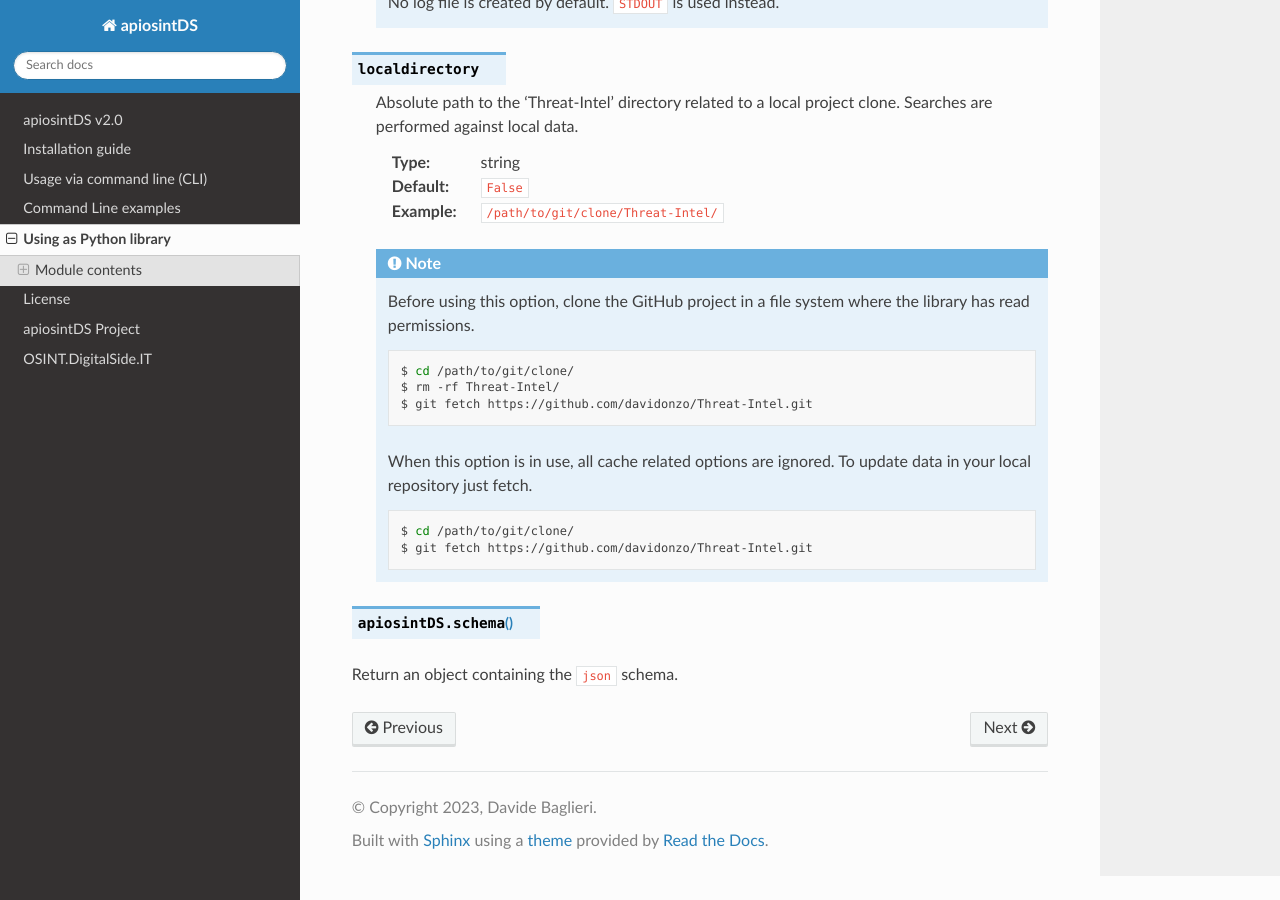
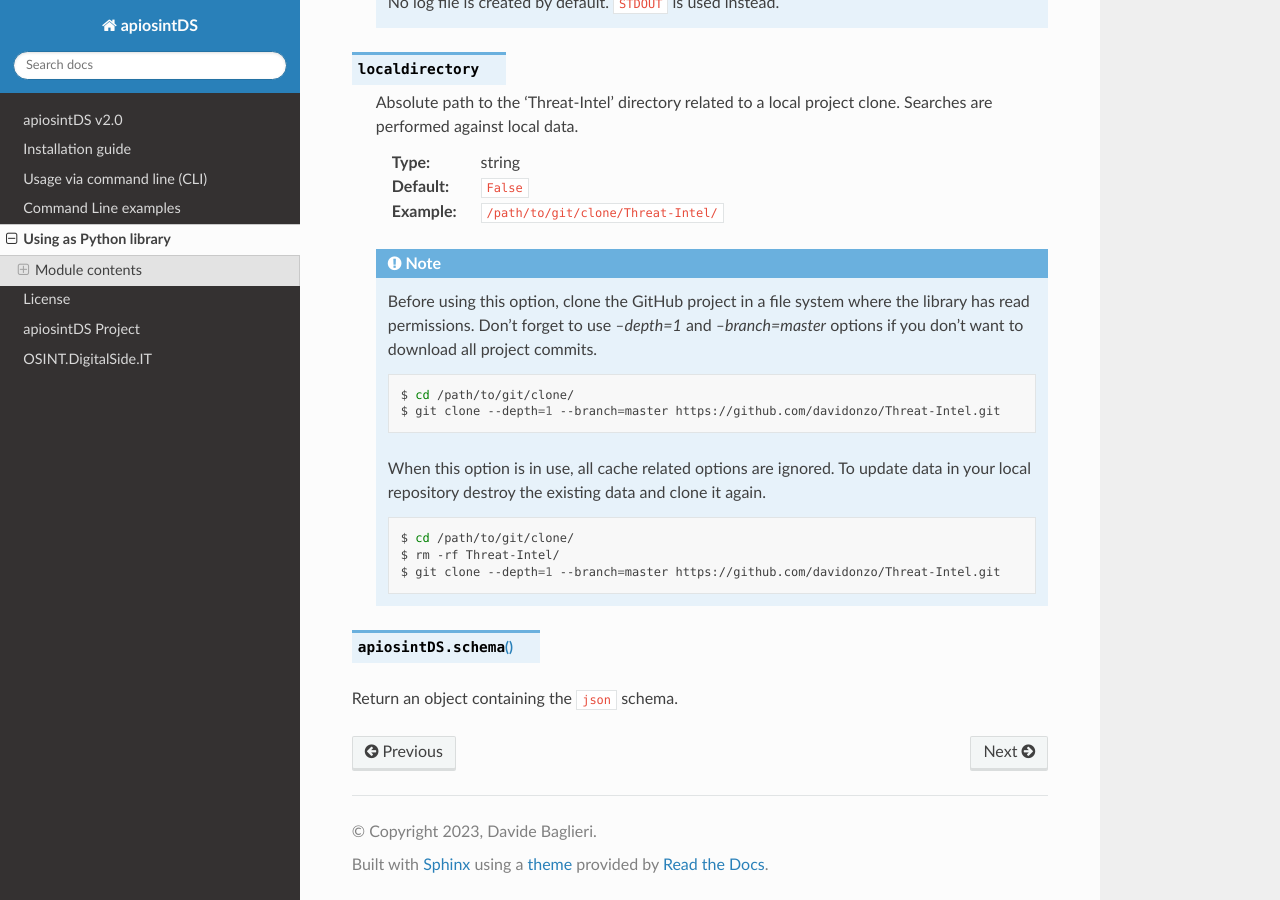
Before and after one commit to davidonzo/apiosintDS, a Sphinx documentation site: the page built from docs/source/userguideapi.rst, in a window 1280 px wide and 900 px high, scrolled down 2935 px. Built offline with Sphinx 7.4.7 and the Read the Docs theme 2.0.0, drawn with Linux system fonts in a browser that asks for light colours; pages that are not in the unit, such as notebooks, are missing from menus.

Commit message:
Update documentation

```diff
--- a/docs/source/userguideapi.rst
+++ b/docs/source/userguideapi.rst
@@ -134,21 +134,22 @@
 
 	.. note::
 		Before using this option, clone the GitHub project in a file system where
-		the library has read permissions.
+		the library has read permissions. Don't forget to use `--depth=1` and `--branch=master`
+		options if you don't want to download all project commits.
+
+		.. code-block:: bash
+
+			$ cd /path/to/git/clone/
+			$ git clone --depth=1 --branch=master https://github.com/davidonzo/Threat-Intel.git
+
+		When this option is in use, all cache related options are ignored. To update data
+		in your local repository destroy the existing data and clone it again.
 
 		.. code-block:: bash
 
 			$ cd /path/to/git/clone/
 			$ rm -rf Threat-Intel/
-			$ git fetch https://github.com/davidonzo/Threat-Intel.git
-
-		When this option is in use, all cache related options are ignored. To update data
-		in your local repository just fetch.
-
-		.. code-block:: bash
-
-			$ cd /path/to/git/clone/
-			$ git fetch https://github.com/davidonzo/Threat-Intel.git
+			$ git clone --depth=1 --branch=master https://github.com/davidonzo/Threat-Intel.git
 
 .. |schema| function:: apiosintDS.schema()
 
```
Also changed, not shown: docs/source/userguidecli.rst (+4 -3 lines).
